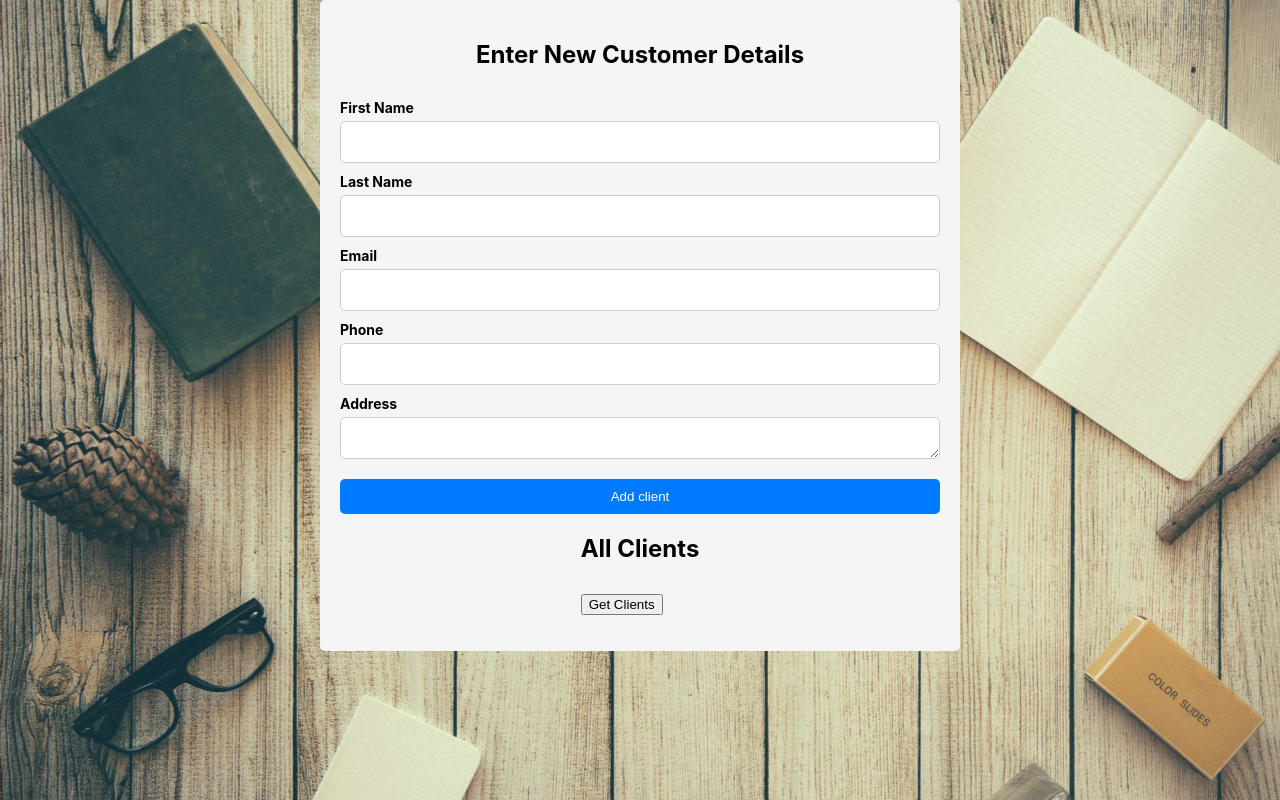
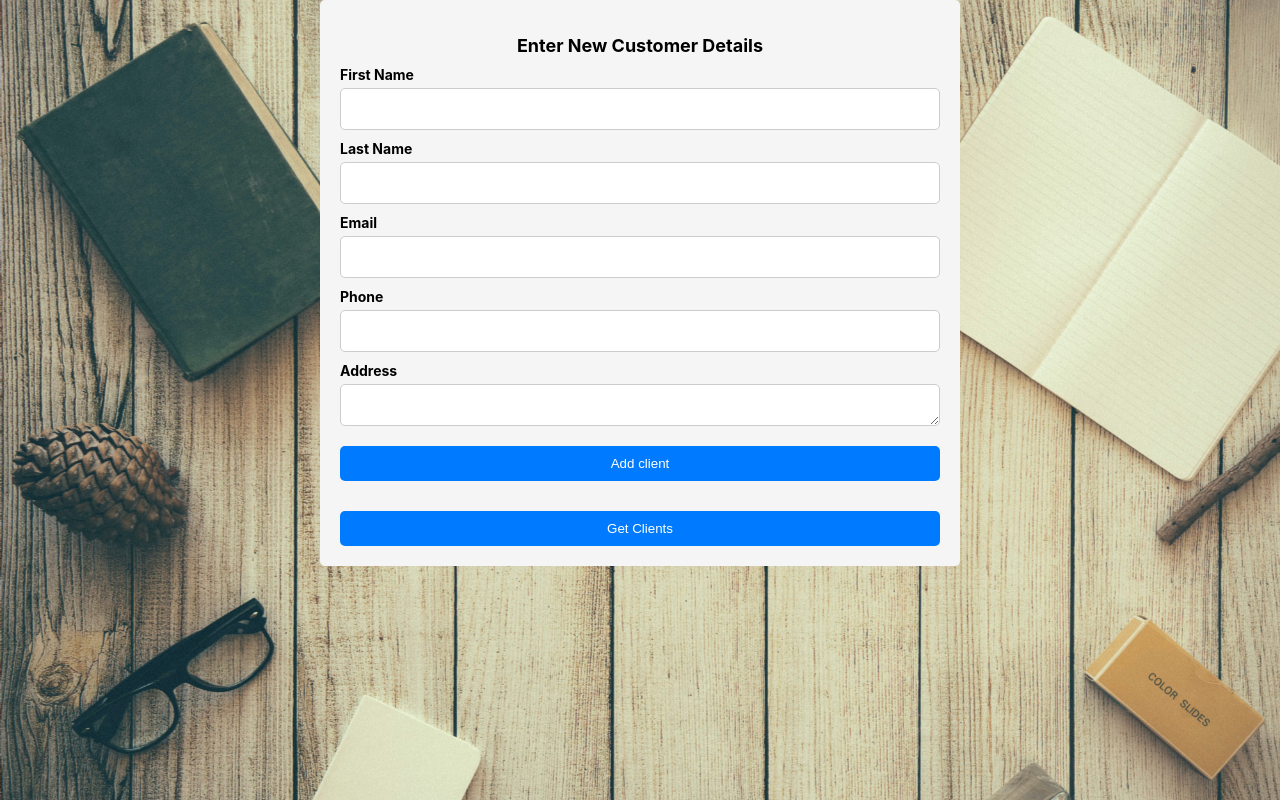
Before and after one commit to matinza/Communication_LTD, a React (Create React App) app in the folder communication_ltd_client/: page /system in a window 1280 px wide. Built offline with nearby package versions, Linux system fonts and the light colour scheme.

Commit message:
finised System

```diff
--- a/communication_ltd_client/src/components/system/System.css
+++ b/communication_ltd_client/src/components/system/System.css
@@ -1,4 +1,215 @@
 .system-screen {
+  display: flex;
+  flex-direction: column;
+  align-items: center;
+  margin: 0 auto;
+  width: 600px;
+  padding: 20px;
+  background-color: #f5f5f5;
+  border-radius: 5px;
+}
+
+.customer-form {
+  display: flex;
+  flex-direction: column;
+  width: 100%;
+}
+
+.form-group {
+  display: flex;
+  flex-direction: column;
+  margin-bottom: 10px;
+  width: 100%;
+}
+
+label {
+  font-weight: bold;
+  margin-bottom: 5px;
+}
+
+input,
+textarea {
+  height: 30px;
+  font-size: 16px;
+  padding: 5px;
+  border-radius: 5px;
+  border: 1px solid #ccc;
+}
+
+button[type='submit'] {
+  margin-top: 10px;
+  padding: 10px 20px;
+  background-color: #007bff;
+  color: #fff;
+  border-radius: 5px;
+  border: none;
+  cursor: pointer;
+}
+
+button[type='submit']:hover {
+  background-color: #0069d9;
+}
+
+.Get-Clients-Button {
+  margin-top: 10px;
+  padding: 10px 20px;
+  background-color: #007bff;
+  color: #fff;
+  border-radius: 5px;
+  border: none;
+  cursor: pointer;
+  display: flex;
+  flex-direction: column;
+  width: 100%;
+  align-items: normal;
+}
+
+.Get-Clients-Button:hover {
+  background-color: #0069d9;
+}
+
+.clients-list {
+  margin-top: 20px;
+  width: 100%;
+}
+
+h2 {
+  font-size: 18px;
+  margin-bottom: 10px;
+}
+
+table {
+  width: 100%;
+  border-collapse: collapse;
+  border: 1px solid #ccc;
+}
+
+th,
+td {
+  padding: 8px;
+  text-align: left;
+  border-bottom: 1px solid #ccc;
+  border-right: 1px solid #ccc;
+}
+
+th:first-child,
+td:first-child {
+  border-left: 1px solid #ccc;
+}
+
+th:last-child,
+td:last-child {
+  border-right: none;
+}
+
+
+
+/* .system-screen {
+  display: flex;
+  flex-direction: column;
+  align-items: center;
+  margin: 0 auto;
+  width: 600px;
+  padding: 20px;
+  background-color: #f5f5f5;
+  border-radius: 5px;
+}
+
+.customer-form {
+  display: flex;
+  flex-direction: column;
+  width: 100%;
+}
+
+.form-group {
+  display: flex;
+  flex-direction: column;
+  margin-bottom: 10px;
+  width: 100%;
+}
+
+label {
+  font-weight: bold;
+  margin-bottom: 5px;
+}
+
+input,
+textarea {
+  height: 30px;
+  font-size: 16px;
+  padding: 5px;
+  border-radius: 5px;
+  border: 1px solid #ccc;
+}
+
+button[type='submit'] {
+  margin-top: 10px;
+  padding: 10px 20px;
+  background-color: #007bff;
+  color: #fff;
+  border-radius: 5px;
+  border: none;
+  cursor: pointer;
+}
+
+button[type='submit']:hover {
+  background-color: #0069d9;
+}
+
+
+.Get-Clients-Button {
+  margin-top: 10px;
+  padding: 10px 20px;
+  background-color: #007bff;
+  color: #fff;
+  border-radius: 5px;
+  border: none;
+  cursor: pointer;
+  display: flex;
+  flex-direction: column;
+  width: 100%;
+  align-items: normal;
+}
+
+.Get-Clients-Button:hover {
+  background-color: #0069d9;
+}
+
+.clients-list {
+  margin-top: 20px;
+  width: 100%;
+}
+
+h2 {
+  font-size: 18px;
+  margin-bottom: 10px;
+}
+
+table {
+  width: 100%;
+  border-collapse: collapse;
+  border: 1px solid #ccc;
+}
+
+th,
+td {
+  padding: 8px;
+  text-align: left;
+  border-bottom: 1px solid #ccc;
+}
+
+th:first-child,
+td:first-child {
+  border-left: 1px solid #ccc;
+}
+
+th:last-child,
+td:last-child {
+  border-right: 1px solid #ccc;
+} */
+
+
+/* .system-screen {
   display: flex;
   flex-direction: column;
   align-items: center;
@@ -64,4 +275,4 @@ h3 {
 p {
   font-size: 16px;
   font-weight: bold;
-}
+} */
--- a/communication_ltd_client/src/components/system/System.js
+++ b/communication_ltd_client/src/components/system/System.js
@@ -1,3 +1,175 @@
+// import React, { useState } from 'react';
+// import { useNavigate } from 'react-router-dom';
+// import axios from 'axios';
+// import { toast, ToastContainer } from 'react-toastify';
+// import 'react-toastify/dist/ReactToastify.css';
+// import './System.css';
+
+// const System = () => {
+//   const [formData, setFormData] = useState({
+//     firstName: '',
+//     lastName: '',
+//     email: '',
+//     phone: '',
+//     address: '',
+//   });
+//   const [clients, setClients] = useState([]);
+//   const navigate = useNavigate();
+
+//   const handleChange = (event) => {
+//     setFormData({ ...formData, [event.target.name]: event.target.value });
+//   };
+
+//   const handleSubmit = (event) => {
+//     event.preventDefault();
+
+//     //Get the token
+//     const token = localStorage.getItem('token');
+
+//     axios.post('https://localhost:4000/systemAddClient', formData, {
+//       withCredentials: true,
+//       headers: {
+//         Authorization: `Bearer ${token}`,
+//         'Content-Type': 'application/json;charset=UTF-8'
+//       }
+//     }).then(response => {
+//         toast.success(`${response.data.message}`);
+//     }).catch(error => {
+//       if(error.response.data.message === "Invalid or expired token"){
+//         toast.error(`system error: ${error.response.data.message}, redirecting to login page`);
+//         setTimeout(() => {
+//           navigate('/login');
+//         }, 5000);
+//       }else{
+//         toast.error(`system error: ${error.response.data.message}`);
+//       }
+//     })
+//   };
+
+//   const handleGetClients = () => {
+//     //Get the token
+//     const token = localStorage.getItem('token');
+
+//     axios.get('https://localhost:4000/systemGetClients', {
+//       withCredentials: true,
+//       headers: {
+//         Authorization: `Bearer ${token}`,
+//         'Content-Type': 'application/json;charset=UTF-8'
+//       },
+//     })
+//     .then(response => {
+//         setClients(response.data.clients);
+//       })
+//     .catch(error => {
+//         if(error.response.data.message === "Invalid or expired token"){
+//           toast.error(`system error: ${error.response.data.message}, redirecting to login page`);
+//           setTimeout(() => {
+//             navigate('/login');
+//           }, 5000);
+//         }else{
+//           toast.error(`system error: ${error.response.data.message}`);
+//         }
+//       });
+//   };
+
+//   return (
+//     <div className="system-screen">
+//       <h2>Enter New Customer Details</h2>
+//       <form className="customer-form" onSubmit={handleSubmit}>
+//         <div className="form-group">
+//           <label htmlFor="firstName">First Name</label>
+//           <input
+//             type="text"
+//             name="firstName"
+//             id="firstName"
+//             value={formData.firstName}
+//             onChange={handleChange}
+//             required
+//           />
+//         </div>
+//         <div className="form-group">
+//           <label htmlFor="lastName">Last Name</label>
+//           <input
+//             type="text"
+//             name="lastName"
+//             id="lastName"
+//             value={formData.lastName}
+//             onChange={handleChange}
+//             required
+//           />
+//         </div>
+//         <div className="form-group">
+//           <label htmlFor="email">Email</label>
+//           <input
+//             type="email"
+//             name="email"
+//             id="email"
+//             value={formData.email}
+//             onChange={handleChange}
+//             required
+//           />
+//         </div>
+//         <div className="form-group">
+//           <label htmlFor="phone">Phone</label>
+//           <input
+//             type="tel"
+//             name="phone"
+//             id="phone"
+//             value={formData.phone}
+//             onChange={handleChange}
+//             required
+//           />
+//         </div>
+//         <div className="form-group">
+//           <label htmlFor="address">Address</label>
+//           <textarea
+//             name="address"
+//             id="address"
+//             value={formData.address}
+//             onChange={handleChange}
+//             required
+//           ></textarea>
+//         </div>
+//         <button type="submit">Add client</button>
+//         <ToastContainer />
+//       </form>
+//       <div className="clients-list">
+//         <h2>All Clients</h2>
+//         <button onClick={handleGetClients}>Get Clients</button>
+//         {clients.length > 0 ? (
+//           <table>
+//             <thead>
+//               <tr>
+//                 <th>First Name</th>
+//                 <th>Last Name</th>
+//                 <th>Email</th>
+//                 <th>Phone</th>
+//                 <th>Address</th>
+//               </tr>
+//             </thead>
+//             <tbody>
+//               {clients.map(client => (
+//                 <tr key={client.id}>
+//                   <td>{client.firstName}</td>
+//                   <td>{client.lastName}</td>
+//                   <td>{client.email}</td>
+//                   <td>{client.phone}</td>
+//                   <td>{client.address}</td>
+//                 </tr>
+//               ))}
+//             </tbody>
+//           </table>
+//         ) : (
+//           <p>No clients available</p>
+//         )}
+//       </div>
+//     </div>
+//   );
+// };
+
+// export default System;
+
+
 import React, { useState } from 'react';
 import { useNavigate } from 'react-router-dom';
 import axios from 'axios';
@@ -14,6 +186,7 @@ const System = () => {
     address: '',
   });
   const [clients, setClients] = useState([]);
+  const [showTable, setShowTable] = useState(false);
   const navigate = useNavigate();
 
   const handleChange = (event) => {
@@ -23,53 +196,60 @@ const System = () => {
   const handleSubmit = (event) => {
     event.preventDefault();
 
-    //Get the token
     const token = localStorage.getItem('token');
 
-    axios.post('https://localhost:4000/systemAddClient', formData, {
+    axios
+      .post('https://localhost:4000/systemAddClient', formData, {
         withCredentials: true,
         headers: {
           Authorization: `Bearer ${token}`,
-        'Content-Type': 'application/json;charset=UTF-8'
-      }
-    }).then(response => {
+          'Content-Type': 'application/json;charset=UTF-8',
+        },
+      })
+      .then((response) => {
         toast.success(`${response.data.message}`);
-    }).catch(error => {
-      if(error.response.data.message === "Invalid or expired token"){
+      })
+      .catch((error) => {
+        if (error.response.data.message === 'Invalid or expired token') {
           toast.error(`system error: ${error.response.data.message}, redirecting to login page`);
           setTimeout(() => {
             navigate('/login');
           }, 5000);
-      }else{
+        } else {
           toast.error(`system error: ${error.response.data.message}`);
         }
-    })
+      });
   };
 
   const handleGetClients = () => {
-    //Get the token
     const token = localStorage.getItem('token');
 
-    axios.get('https://localhost:4000/systemGetClients', {
+    axios
+      .get('https://localhost:4000/systemGetClients', {
         withCredentials: true,
         headers: {
           Authorization: `Bearer ${token}`,
-        'Content-Type': 'application/json;charset=UTF-8'
+          'Content-Type': 'application/json;charset=UTF-8',
         },
       })
-    .then(response => {
+      .then((response) => {
         setClients(response.data.clients);
+        setShowTable(true);
       })
-    .catch(error => {
-        if(error.response.data.message === "Invalid or expired token"){
+      .catch((error) => {
+        if (error.response.data.message === 'Invalid or expired token') {
           toast.error(`system error: ${error.response.data.message}, redirecting to login page`);
           setTimeout(() => {
             navigate('/login');
           }, 5000);
-        }else{
+        } else {
           toast.error(`system error: ${error.response.data.message}`);
         }
       });
+  };
+
+  const handleToggleTable = () => {
+    setShowTable(!showTable);
   };
 
   return (
@@ -134,13 +314,36 @@ const System = () => {
         <ToastContainer />
       </form>
       <div className="clients-list">
-        <h2>All Clients</h2>
-        <button onClick={handleGetClients}>Get Clients</button>
-        <ul>
-          {clients.map(client => (
-            <li key={client.id}>{client.firstName} {client.lastName} - {client.email}</li>
+        <button className="Get-Clients-Button" onClick={handleGetClients}>Get Clients</button>
+        {showTable && (
+          <div className="table-container">
+            <button className="close-button" onClick={handleToggleTable}>
+              X
+            </button>
+            <table>
+              <thead>
+                <tr>
+                  <th>First Name</th>
+                  <th>Last Name</th>
+                  <th>Email</th>
+                  <th>Phone</th>
+                  <th>Address</th>
+                </tr>
+              </thead>
+              <tbody>
+                {clients.map((client) => (
+                  <tr key={client.id}>
+                    <td>{client.first_name}</td>
+                    <td>{client.last_name}</td>
+                    <td>{client.email}</td>
+                    <td>{client.phone}</td>
+                    <td>{client.address}</td>
+                  </tr>
                 ))}
-        </ul>
+              </tbody>
+            </table>
+          </div>
+        )}
       </div>
     </div>
   );
```
Lines whose indentation alone changed are shown as unchanged.
